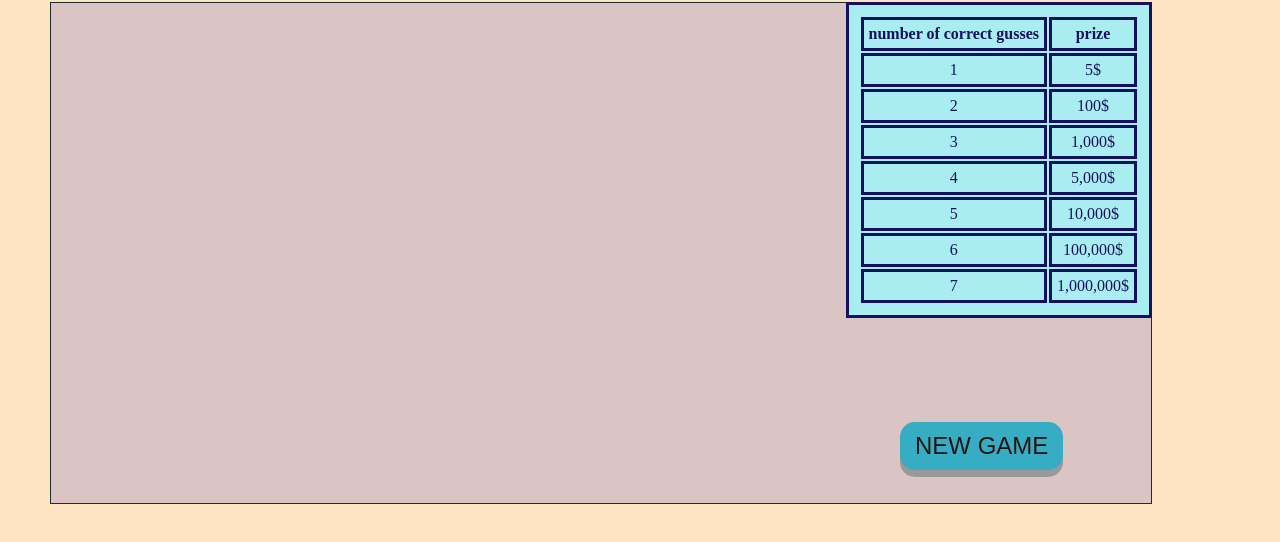
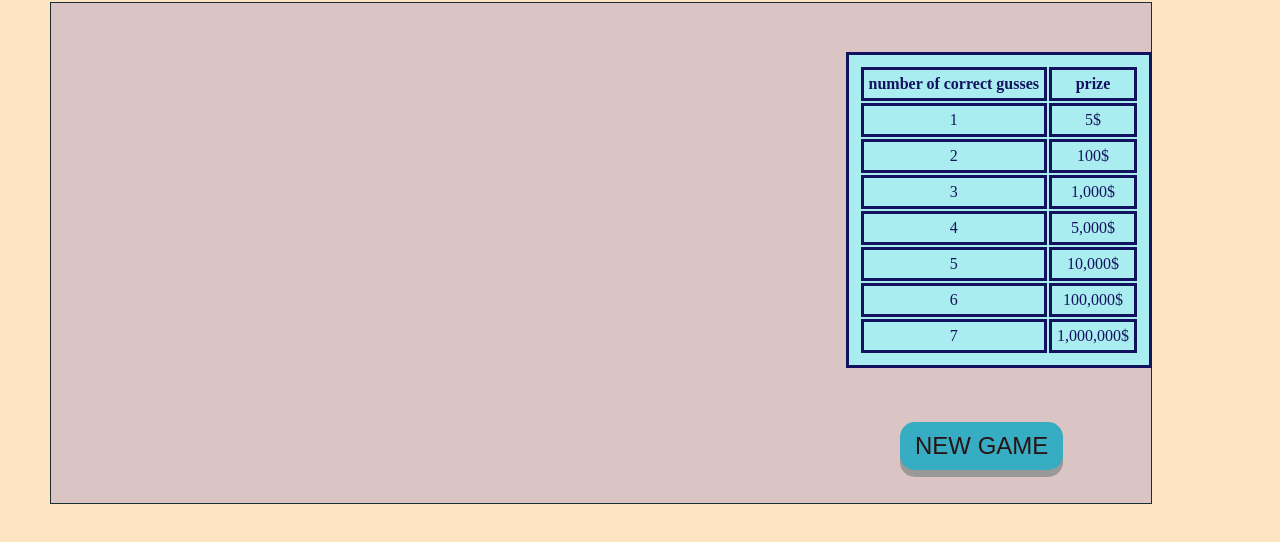
Before and after one commit to shani-da/Lottery, a plain HTML site: page index.html in a window 1280 px wide. Shown: the part 148-690 px from the top of the page. Drawn offline with Linux system fonts and the light colour scheme.

Commit message:
Update index.html

```diff
--- a/index.html
+++ b/index.html
@@ -18,6 +18,7 @@
                 left: 50px;
                 top: 150px;
             }
+
             table {
             text-align: center;
             background-color: #aaedf1;
@@ -25,7 +26,7 @@
             right: 10%;
             border: 3px solid #13125e;
             padding: 10px;
-                top: 150px;
+                top: 200px;
 
             }
             th, td {
```
